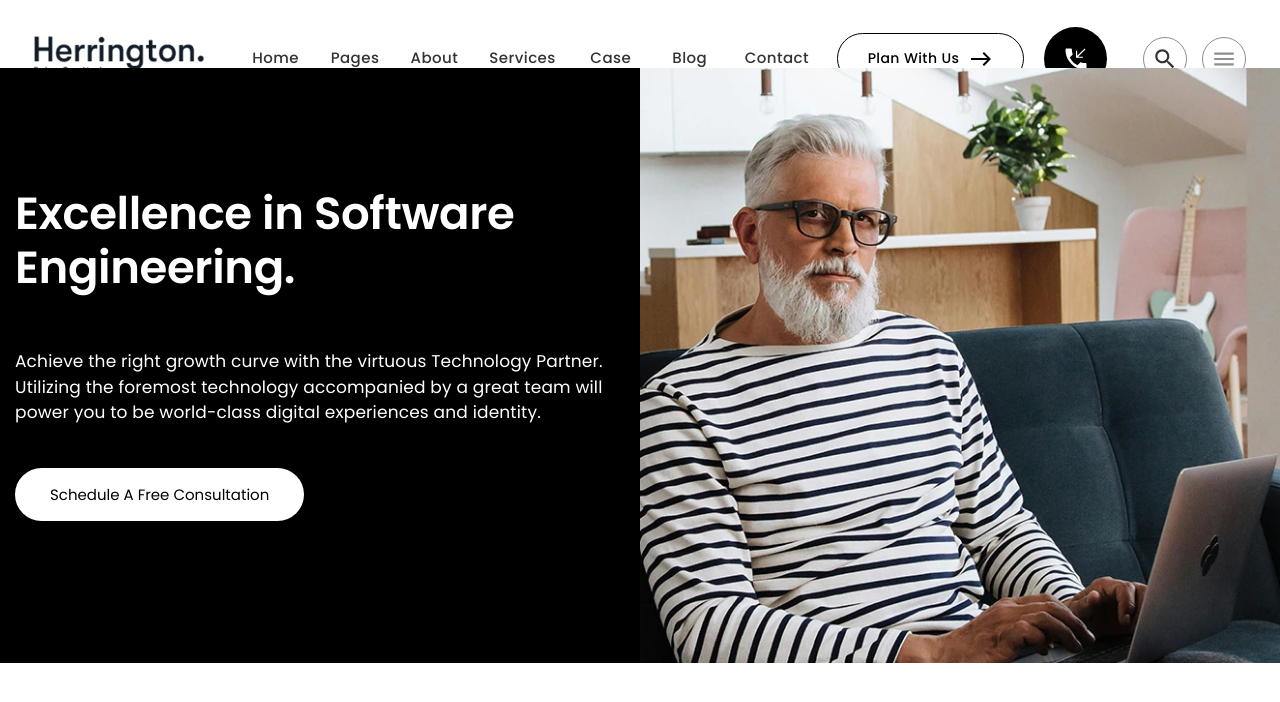
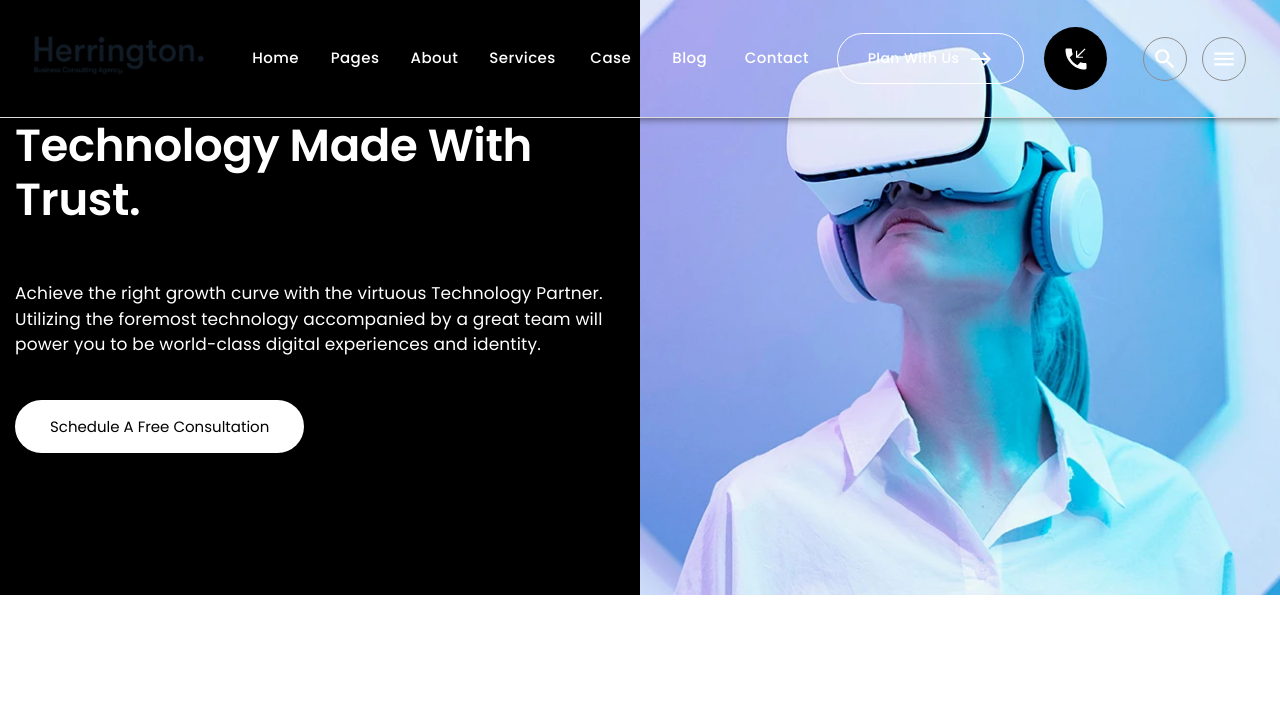
Before and after one commit to KaushalS1911/logixbuilt, a Next.js app: page / in a window 1280 px wide. Shown: the top 702 px of the page. Built offline with nearby package versions, Linux system fonts and the light colour scheme.

Commit message:
headingpage

```diff
--- a/src/components/global/navigation.jsx
+++ b/src/components/global/navigation.jsx
@@ -41,9 +41,9 @@ function Navigation() {
         <>
             {/* AppBar */}
             <AppBar
-                position="static"
+                position="fixed"
                 sx={{
-                    backgroundColor: '#fff',
+                    backgroundColor: 'transparent',
                     color: '#000',
                     borderBottom: '1px solid #ddd',
                     padding: '10px 10px',
@@ -69,7 +69,7 @@ function Navigation() {
                                         sx={{
                                             // color: router.pathname === `/${item.toLowerCase()}` ? '#000' : '#8E8E8EFF',
                                             textTransform: 'capitalize',
-                                            color: 'darkGray',
+                                            color: '#fff',
                                             cursor: 'pointer',
                                             transition: '0.5s',
                                             fontSize: 15,
@@ -91,8 +91,8 @@ function Navigation() {
                                 textTransform: 'capitalize',
                                 borderRadius: '30px',
                                 padding: '12px 30px',
-                                borderColor: '#000',
-                                color: '#000',
+                                borderColor: '#fff',
+                                color: '#fff',
                                 textWrap: 'nowrap',
                                 ':hover': { backgroundColor: '#000', color: '#fff' },
                             }}
@@ -125,6 +125,7 @@ function Navigation() {
                                     fontSize: '18px',
                                     display: { xl: 'flex', xs: 'none' },
                                     alignItems: 'center',
+                                    color:"#fff"
                                 }}
                             >
                                 24/7 Support: (234) 109-6666
@@ -138,7 +139,7 @@ function Navigation() {
                         <IconButton
                             sx={{
                                 border: '1px solid #8E8E8EFF',
-                                color: 'darkGray',
+                                color: '#fff',
                                 display: { lg: 'flex', xs: 'none' },
                                 ':hover': { backgroundColor: '#000', color: '#fff' },
                             }}
@@ -150,7 +151,7 @@ function Navigation() {
                         <IconButton
                             sx={{
                                 border: '1px solid #8E8E8EFF',
-                                color: '#8e8e8e',
+                                color: '#fff',
                                 display: { lg: 'flex', xs: 'flex' },
                                 ':hover': { backgroundColor: '#000', color: '#fff' },
                             }}
--- a/src/components/home/herosection2.jsx
+++ b/src/components/home/herosection2.jsx
@@ -1,13 +1,15 @@
 'use client';
-import React, { useRef } from 'react';
+import React from 'react';
 import { Swiper, SwiperSlide } from "swiper/react";
-import { Navigation, EffectFade } from "swiper/modules";
+import { Navigation, EffectFade, Autoplay } from "swiper/modules";
 import "swiper/css";
 import "swiper/css/navigation";
+import "swiper/css/effect-fade";
 import img1 from '../../assets/images/home/herosection2/her-2.webp';
 import img2 from '../../assets/images/home/herosection2/hero-1.webp';
 import Image from "next/image";
-import { Box, Grid, Typography, Button } from "@mui/material";
+import { Box, Grid, Typography } from "@mui/material";
+
 const slides = [
     {
         title: "Excellence in Software Engineering.",
@@ -28,34 +30,20 @@ const slides = [
         image: img2,
     },
 ];
+
 function Herosection2() {
-    const swiperRef = useRef(null);
-    const handleNext = () => {
-        if (swiperRef.current && swiperRef.current.swiper) {
-            swiperRef.current.swiper.slideNext();
-        }
-    };
-    const handlePrev = () => {
-        if (swiperRef.current && swiperRef.current.swiper) {
-            swiperRef.current.swiper.slidePrev();
-        }
-    };
     return (
         <Swiper
-            ref={swiperRef}
-            modules={[Navigation, EffectFade]}
-            navigation={{
-                nextEl: ".swiper-button-next",
-                prevEl: ".swiper-button-prev",
-            }}
+            modules={[ EffectFade, Autoplay]}
+
             autoplay={{
-                delay: 3000, // Delay between transitions (in milliseconds)
-                disableOnInteraction: false, // Keeps autoplay running even after user interaction
+                delay: 4000,
+                disableOnInteraction: false,
             }}
             loop={true}
             effect="fade"
             className="mySwiper"
-            style={{ width: "100%", height: "100%", marginTop: '-50px' }}
+            style={{ width: "100%", height: "100%",  }}
         >
             {slides.map((item, index) => (
                 <SwiperSlide key={index}>
@@ -84,24 +72,19 @@ function Herosection2() {
                                     background: "black",
                                     color: "white",
                                     padding: { xs: "70px 15px", md: "119px 15px 129px" },
-                                    // display: "flex",
                                     flexDirection: "column",
-                                    justifyContent: {xs:"start" , md :"center"},
+                                    justifyContent: { xs: "start", md: "center" },
                                     height: { md: "595px", xs: "auto" },
-                                    // maxWidth: "743px",
-                                    width: {xs:"900px" ,md:"100%"},
-                                    margin:{xs:"70px 0 0" , md:"0"}
+                                    width: { xs: "900px", md: "100%" },
+                                    margin: { xs: "70px 0 0", md: "0" },
                                 }}
                             >
                                 <Typography
                                     variant="h2"
                                     component="h2"
                                     sx={{
-                                        // marginBottom: "20px",
-                                        // whiteSpace: "pre-wrap",
-                                        fontSize: {  md: "45px", sm: "35px", xs: "28px" },
-                                        fontWeight: { lg: "600", xs: "500"  },
-                                        // lineHeight: { lg: "60px", md: "60px", xs: "45px" },
+                                        fontSize: { md: "45px", sm: "35px", xs: "28px" },
+                                        fontWeight: { lg: "600", xs: "500" },
                                         margin: "0 0 29px",
                                         padding: "0 0 25px",
                                     }}
@@ -111,25 +94,22 @@ function Herosection2() {
                                 <Typography
                                     variant="body1"
                                     sx={{
-                                        // marginBottom: "20px",
                                         fontSize: "17px",
                                         maxWidth: "600px",
-                                        margin: {sm:"0 0 15px"},
+                                        margin: { sm: "0 0 15px" },
                                     }}
                                 >
                                     {item.description}
                                 </Typography>
                                 <Box
-
                                     sx={{
                                         padding: "15px 35px",
                                         fontSize: "15px",
                                         margin: "27px 0 0",
-                                        background:"white",
-                                        color:"#000",
-                                        display:"inline-block",
-                                        borderRadius:"1e3px"
-
+                                        background: "white",
+                                        color: "#000",
+                                        display: "inline-block",
+                                        borderRadius: "1e3px",
                                     }}
                                 >
                                     {item.button}
@@ -145,24 +125,22 @@ function Herosection2() {
                                 display: "flex",
                                 justifyContent: "center",
                                 alignItems: "center",
-                                height: { xs: "400px", md: "595px"},
+                                height: { xs: "400px", md: "595px" },
                                 width: '100%',
                                 background: "white",
                             }}
-
                         >
                             <Image
                                 alt={`Hero section image ${index + 1}`}
                                 src={item.image}
                                 height={'100%'}
                                 width={'100%'}
-                            style={{
+                                style={{
                                     objectFit: "cover",
                                     width: "100%", // Ensures responsiveness
                                     height: "100%", // Automatically adjusts height based on width
                                 }}
                             />
-
                         </Grid>
                     </Grid>
                 </SwiperSlide>
@@ -170,4 +148,5 @@ function Herosection2() {
         </Swiper>
     );
 }
+
 export default Herosection2;
```
Also changed, not shown: src/app/blog/page.jsx (+8 -4 lines), src/components/global/headingPage.jsx (+96 -3 lines).
